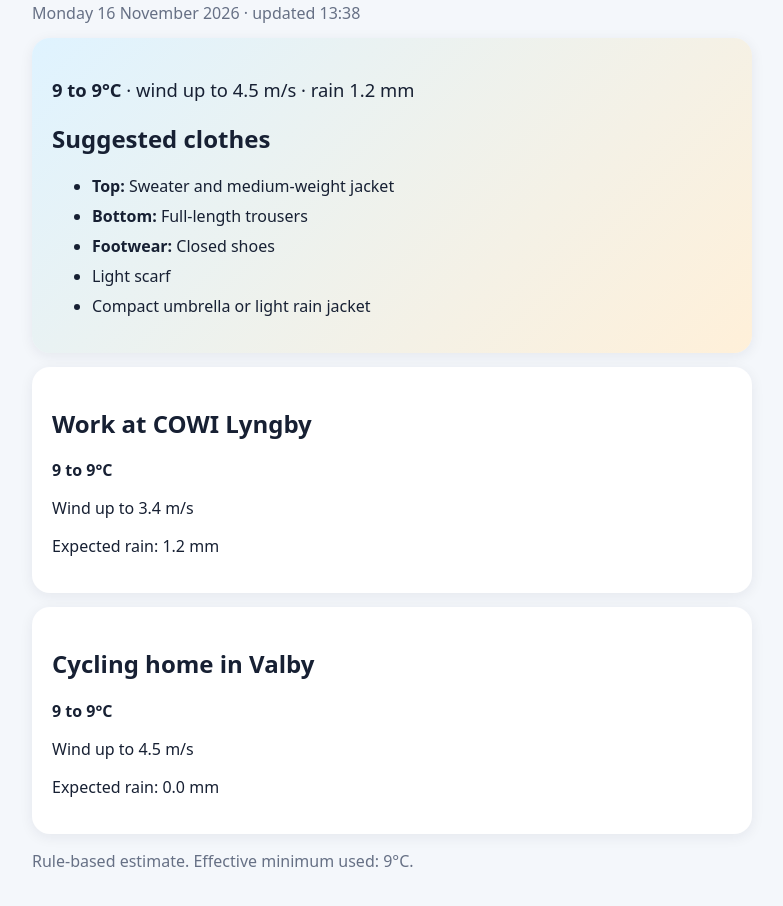
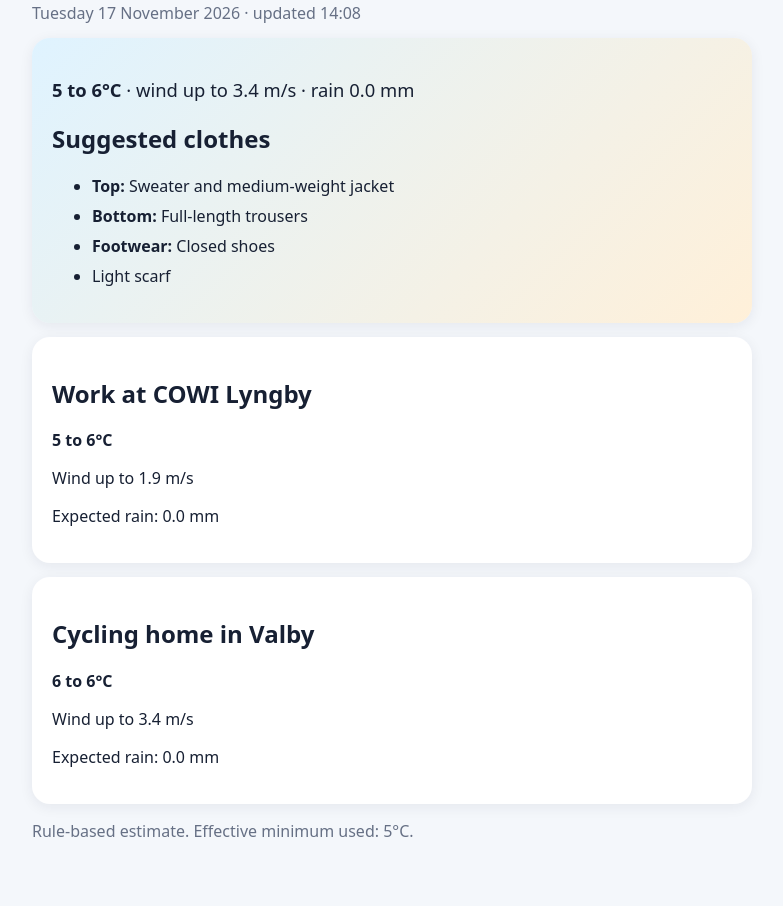
Before and after one commit to mathias1208/weather-outfit, a plain HTML site: page docs/index.html in a window 1280 px wide. Shown: the part 84-990 px from the top of the page, without its empty margins (248-1031 px from the left). After the commit the page ends 960 px from the top, so only its background shows below. Drawn offline with Linux system fonts and the light colour scheme.

Commit message:
Update morning outfit

```diff
--- a/docs/index.html
+++ b/docs/index.html
@@ -72,24 +72,24 @@
     <h1>Today's outfit</h1>
 
     <div class="muted">
-        Monday 16 November 2026
-        · updated 13:38
+        Tuesday 17 November 2026
+        · updated 14:08
     </div>
 
     <section class="hero">
 
         <p class="summary">
             <strong>
-                9
+                5
                 to
-                9°C
+                6°C
             </strong>
 
             · wind up to
-            4.5 m/s
+            3.4 m/s
 
             · rain
-            1.2 mm
+            0.0 mm
         </p>
 
         <h2>Suggested clothes</h2>
@@ -110,7 +110,7 @@
                 Closed shoes
             </li>
 
-            <li>Light scarf</li><li>Compact umbrella or light rain jacket</li>
+            <li>Light scarf</li>
         </ul>
 
     </section>
@@ -121,20 +121,20 @@
 
             <p>
                 <strong>
-                    9
+                    5
                     to
-                    9°C
+                    6°C
                 </strong>
             </p>
 
             <p>
                 Wind up to
-                3.4 m/s
+                1.9 m/s
             </p>
 
             <p>
                 Expected rain:
-                1.2 mm
+                0.0 mm
             </p>
         </section>
 
@@ -143,15 +143,15 @@
 
             <p>
                 <strong>
-                    9
+                    6
                     to
-                    9°C
+                    6°C
                 </strong>
             </p>
 
             <p>
                 Wind up to
-                4.5 m/s
+                3.4 m/s
             </p>
 
             <p>
@@ -164,7 +164,7 @@
     <p class="muted">
         Rule-based estimate.
         Effective minimum used:
-        9°C.
+        5°C.
     </p>
 
 </body>
```
